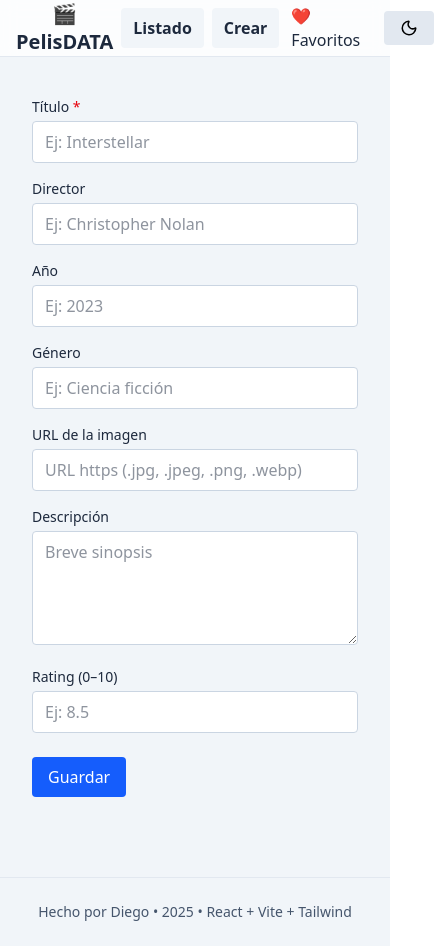
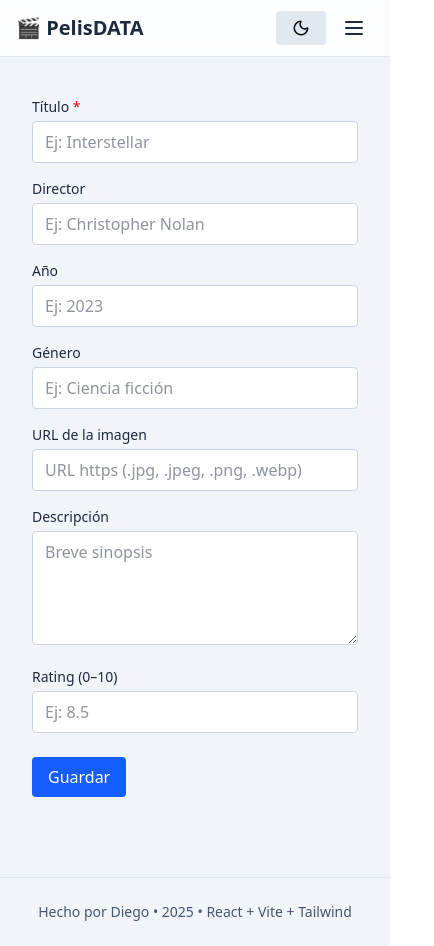
Before and after one commit to armandie2013/tp5-react, a React (Vite) app: page /items/create in a window 390 px wide. Shown: the whole page, 434 px wide, since content can reach past the window. Built offline with nearby package versions, Linux system fonts and the light colour scheme.

Commit message:
navbar corregido

```diff
--- a/src/components/Navbar.jsx
+++ b/src/components/Navbar.jsx
@@ -1,33 +1,71 @@
+import { useState } from "react";
 import { NavLink, useNavigate } from "react-router-dom";
 import { useFavoritos } from "../context/FavoritesContext";
 import ThemeButton from "./ThemeButton";
 
-const linkBase = "px-3 py-2 rounded hover:bg-slate-100 dark:hover:bg-slate-700 transition";
+const linkBase =
+  "px-3 py-2 rounded hover:bg-slate-100 dark:hover:bg-slate-700 transition";
 const linkActive = "bg-slate-100 dark:bg-slate-700 font-semibold";
 
 export default function Navbar() {
   const navigate = useNavigate();
   const { favoritos } = useFavoritos();
+  const [open, setOpen] = useState(false);
+
+  const close = () => setOpen(false);
 
   return (
     <header className="sticky top-0 z-50 border-b border-slate-200 bg-white/80 backdrop-blur dark:border-slate-700 dark:bg-slate-900/80">
       <nav className="max-w-6xl mx-auto px-4 h-14 flex items-center justify-between">
+        {/* Left: Logo + Desktop links */}
         <div className="flex items-center gap-2">
-          <button onClick={() => navigate("/")} className="text-xl font-bold" title="Inicio">
+          <button
+            onClick={() => {
+              close();
+              navigate("/");
+            }}
+            className="text-xl font-bold"
+            title="Inicio"
+          >
             🎬 PelisDATA
           </button>
-          <NavLink to="/items" className={({ isActive }) => `${linkBase} ${isActive ? linkActive : ""}`}>
-            Listado
-          </NavLink>
-          <NavLink to="/items/create" className={({ isActive }) => `${linkBase} ${isActive ? linkActive : ""}`}>
-            Crear
-          </NavLink>
+
+          {/* Links (desktop) */}
+          <div className="hidden md:flex items-center">
+            <NavLink
+              to="/items"
+              end
+              onClick={close}
+              className={({ isActive }) =>
+                `${linkBase} ${isActive ? linkActive : ""}`
+              }
+            >
+              Listado
+            </NavLink>
+            <NavLink
+              to="/items/create"
+              end
+              onClick={close}
+              className={({ isActive }) =>
+                `${linkBase} ${isActive ? linkActive : ""}`
+              }
+            >
+              Crear
+            </NavLink>
+          </div>
         </div>
 
-        <div className="flex items-center gap-3">
+        {/* Right: Theme + Favoritos + Burger */}
+        <div className="flex items-center gap-2">
+          {/* Favoritos (desktop) */}
           <NavLink
             to="/favorites"
-            className={({ isActive }) => `relative ${linkBase} ${isActive ? linkActive : ""}`}
+            onClick={close}
+            className={({ isActive }) =>
+              `relative hidden md:inline-block ${linkBase} ${
+                isActive ? linkActive : ""
+              }`
+            }
             title="Favoritos"
           >
             ❤️ Favoritos
@@ -38,10 +76,88 @@ export default function Navbar() {
             )}
           </NavLink>
 
-          {/* Toggle de tema */}
+          {/* Theme toggle */}
           <ThemeButton />
+
+          {/* Burger (mobile only) */}
+          <button
+            className="md:hidden inline-flex items-center justify-center rounded p-2 hover:bg-slate-100 dark:hover:bg-slate-700"
+            aria-label="Abrir menú"
+            aria-controls="mobile-menu"
+            aria-expanded={open}
+            onClick={() => setOpen((v) => !v)}
+          >
+            {/* ícono hamburguesa / close */}
+            <svg
+              className="h-6 w-6"
+              viewBox="0 0 24 24"
+              fill="none"
+              stroke="currentColor"
+            >
+              {open ? (
+                <path
+                  strokeLinecap="round"
+                  strokeLinejoin="round"
+                  strokeWidth="2"
+                  d="M6 18L18 6M6 6l12 12"
+                />
+              ) : (
+                <path
+                  strokeLinecap="round"
+                  strokeLinejoin="round"
+                  strokeWidth="2"
+                  d="M4 6h16M4 12h16M4 18h16"
+                />
+              )}
+            </svg>
+          </button>
         </div>
       </nav>
+
+      {/* Mobile menu */}
+      <div
+        id="mobile-menu"
+        className={`md:hidden overflow-hidden transition-[max-height] duration-300 ${
+          open ? "max-h-64" : "max-h-0"
+        }`}
+      >
+        <div className="px-4 pb-3 pt-2 border-t border-slate-200 dark:border-slate-700 bg-white/90 dark:bg-slate-900/90">
+          <nav className="flex flex-col gap-1">
+            <NavLink
+              to="/items"
+              onClick={close}
+              className={({ isActive }) =>
+                `w-full ${linkBase} ${isActive ? linkActive : ""}`
+              }
+            >
+              📄 Listado
+            </NavLink>
+            <NavLink
+              to="/items/create"
+              onClick={close}
+              className={({ isActive }) =>
+                `w-full ${linkBase} ${isActive ? linkActive : ""}`
+              }
+            >
+              ➕ Crear
+            </NavLink>
+            <NavLink
+              to="/favorites"
+              onClick={close}
+              className={({ isActive }) =>
+                `w-full relative ${linkBase} ${isActive ? linkActive : ""}`
+              }
+            >
+              ❤️ Favoritos
+              {favoritos.length > 0 && (
+                <span className="ml-2 inline-flex items-center justify-center bg-red-600 text-white text-xs rounded-full min-w-[20px] h-5 px-1">
+                  {favoritos.length}
+                </span>
+              )}
+            </NavLink>
+          </nav>
+        </div>
+      </div>
     </header>
   );
 }
--- a/src/pages/MovieCreate.jsx
+++ b/src/pages/MovieCreate.jsx
@@ -80,7 +80,7 @@ export default function MovieCreate() {
         </div>
       )}
 
-      {/* Título */}
+      {/* Titulo */}
       <div>
         <label className="block text-sm font-medium mb-1">
           Título <span className="text-red-600">*</span>
@@ -113,7 +113,7 @@ export default function MovieCreate() {
         )}
       </div>
 
-      {/* Año y Género */}
+      {/* Año y Genero */}
       <div className="grid grid-cols-1 sm:grid-cols-2 gap-4">
         <div>
           <label className="block text-sm font-medium mb-1">Año</label>
@@ -161,7 +161,7 @@ export default function MovieCreate() {
         )}
       </div>
 
-      {/* Descripción */}
+      {/* Descripcion */}
       <div>
         <label className="block text-sm font-medium mb-1">Descripción</label>
         <textarea
```
